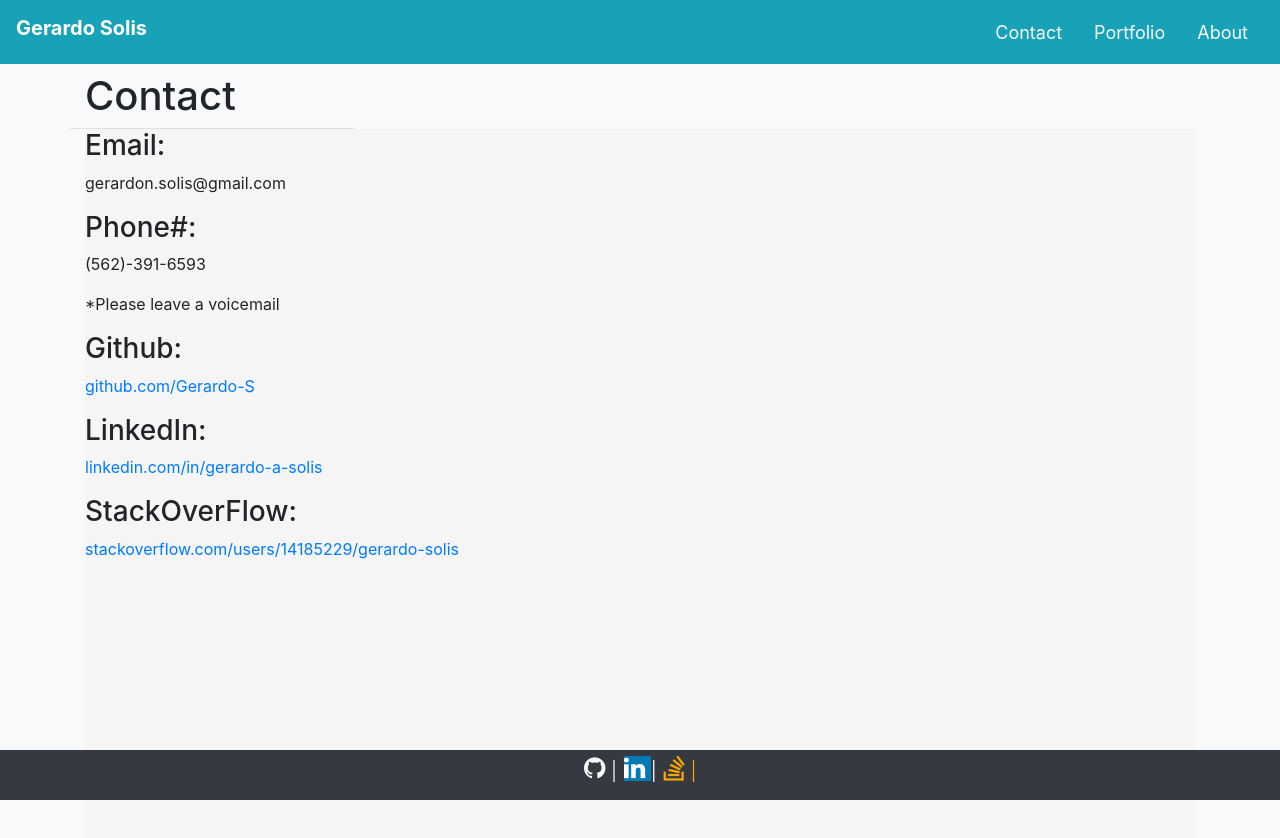
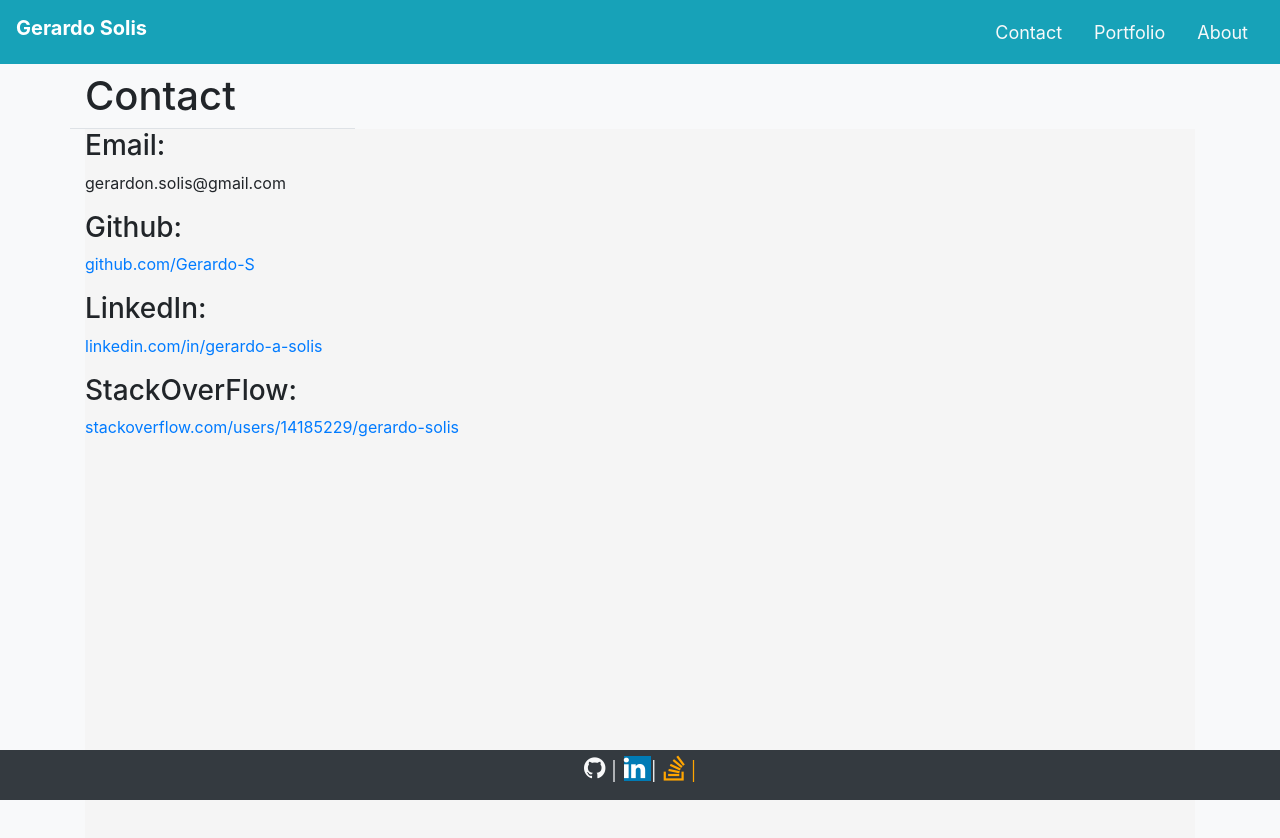
Before and after one commit to Gerardo-S/gerardo-s-v1-portfolio, a React (Create React App) app: page /contact in a window 1280 px wide. Shown: the top 838 px of the page. Built offline with nearby package versions, Linux system fonts and the light colour scheme.

Commit message:
removed contact number

```diff
--- a/src/components/pages/Contact.js
+++ b/src/components/pages/Contact.js
@@ -36,9 +36,7 @@ function Contact() {
             <main className="contact">
                 <h3>Email:</h3>
                 <p>gerardon.solis@gmail.com</p>
-                <h3>Phone#:</h3>
-                <p>(562)-391-6593</p>
-                <p>*Please leave a voicemail</p>
+
                 <h3>Github:</h3>
                 <p><a href="https://github.com/Gerardo-S"  rel="noreferrer" target="_blank"> github.com/Gerardo-S</a></p>
 
```
